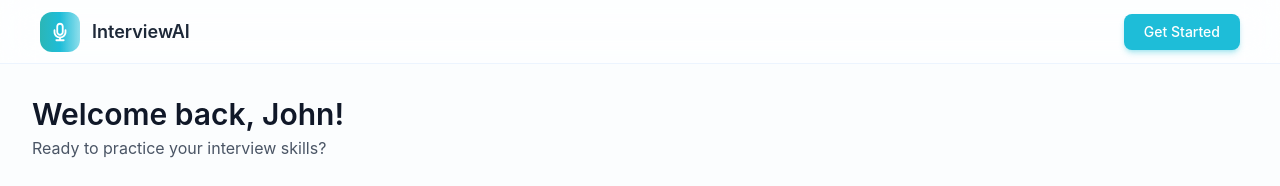
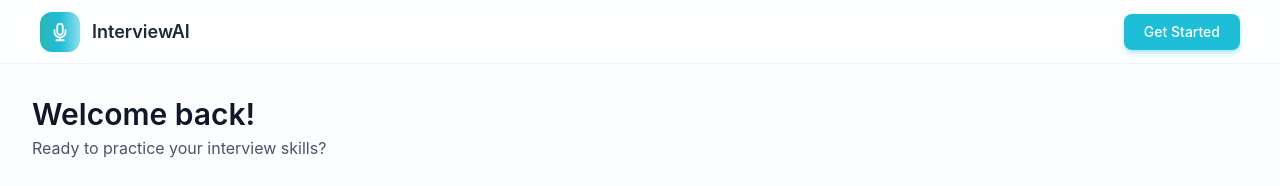
Before and after one commit to vanshika166/InterviewAI, a React (Vite) app in the folder client/client/: page /dashboard in a window 1280 px wide. Shown: the top 186 px of the page. Built offline with nearby package versions, Linux system fonts and the light colour scheme; no server answers.

Commit message:
name removed

```diff
--- a/client/client/src/features/dashboard/components/WelcomeAndStats.jsx
+++ b/client/client/src/features/dashboard/components/WelcomeAndStats.jsx
@@ -42,7 +42,7 @@ useEffect(() => {
       {/* Welcome Section */}
       <div>
         <h1 className="text-3xl font-semibold text-gray-900">
-          Welcome back, John!
+          Welcome back!
         </h1>
         <p className="text-gray-600 mt-1">
           Ready to practice your interview skills?
```
